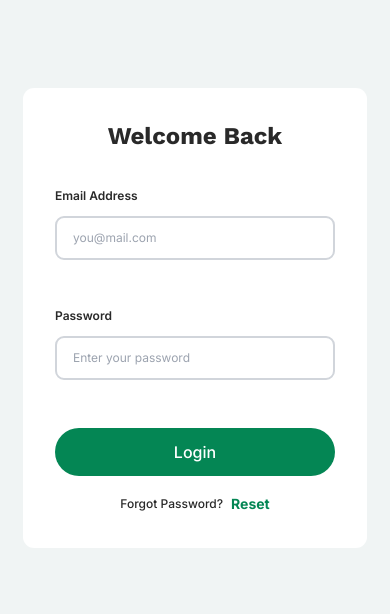
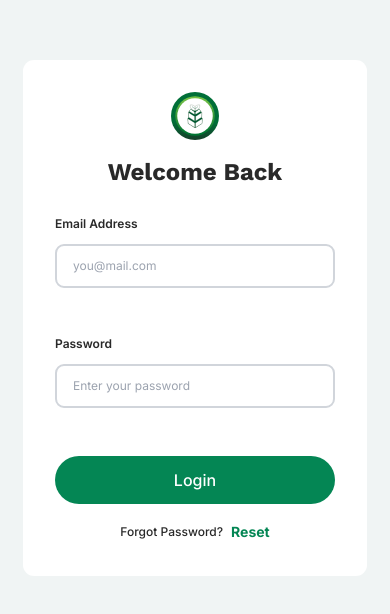
Before and after one commit to BrickedSoft/cs24-p2-ju_amadeus, a Next.js app: page /auth/login in a window 390 px wide. Shown: the part 104-718 px from the top of the page. Built offline with nearby package versions, Linux system fonts and the light colour scheme.

Commit message:
feat: logo in auth screen

```diff
--- a/src/app/auth/layout.tsx
+++ b/src/app/auth/layout.tsx
@@ -1,3 +1,4 @@
+import Logo from "@/components/Logo";
 import AuthImage from "./AuthImage";
 
 type AuthProps = {
@@ -7,7 +8,8 @@ type AuthProps = {
 const AuthLayout: React.FC<AuthProps> = ({ children }) => {
   return (
     <section className="w-full h-screen flex justify-center items-center">
-      <main className="grid md:grid-cols-[minmax(200px,auto),1fr] gap-8 md:gap-16 items-center justify-between p-8 md:p-12 bg-white rounded-lg">
+      <main className="relative grid md:grid-cols-[minmax(200px,auto),1fr] gap-8 md:gap-16 items-center justify-between p-8 md:p-12 bg-white rounded-lg">
+        <Logo className="md:absolute mx-auto -mb-4 md:top-12 md:left-12 w-12 h-12" />
         <AuthImage height={"full"} width={"auto"} className="hidden md:block" />
         {children}
       </main>
--- a/src/app/auth/login/page.tsx
+++ b/src/app/auth/login/page.tsx
@@ -31,7 +31,7 @@ const Login: React.FC = () => {
   const onSubmit: SubmitHandler<FormInputsType> = (data) => console.log(data);
 
   return (
-    <div className="flex flex-col gap-8 md:gap-12">
+    <div className="flex flex-col gap-6 md:gap-12">
       <h1 className="heading-secondary text-center">{title}</h1>
       <form
         onChange={() => setIsValid(true)}
```
